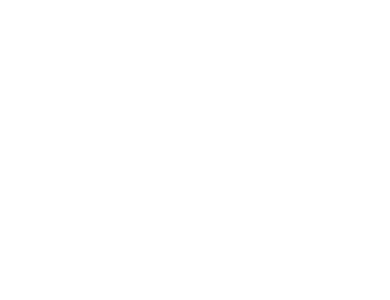
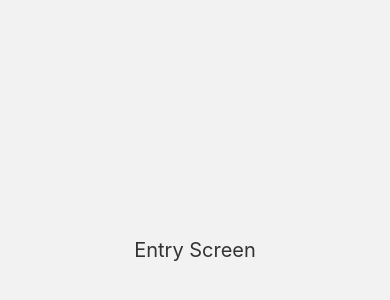
Before and after one commit to mrcomputer2018/expo-configuracao-inicial, a React Native app: screen /Entry in a window 390 px wide. Shown: the part 172-472 px from the top of the page. Built offline with nearby package versions, Linux system fonts and the light colour scheme.

Commit message:
add public stack navigation and entry screen component

```diff
--- a/src/navigations/public-stack.tsx
+++ b/src/navigations/public-stack.tsx
@@ -1,5 +1,16 @@
+import { createNativeStackNavigator } from "@react-navigation/native-stack";
+import EntryScreen from "../screens/entry-screen";
+
 export default function PublicStack() {
+    const Stack = createNativeStackNavigator();
+
     return (
-        <></>
+        <Stack.Navigator>
+            <Stack.Screen
+                name="Entry"
+                component={EntryScreen}
+                options={{ headerShown: false }}
+            />
+        </Stack.Navigator>
     )
 }
--- /dev/null
+++ b/src/screens/entry-screen.tsx
@@ -0,0 +1,20 @@
+import { View, Text, StyleSheet } from "react-native";
+
+export default function EntryScreen() {
+    return (
+        <View style={styles.container}>
+            <Text style={styles.text}>Entry Screen</Text>
+        </View>
+    );
+}
+const styles = StyleSheet.create({
+    container: {
+        flex: 1,
+        justifyContent: "center",
+        alignItems: "center",
+    },
+    text: {
+        fontSize: 20,
+        color: "#333",
+    },
+});
```
